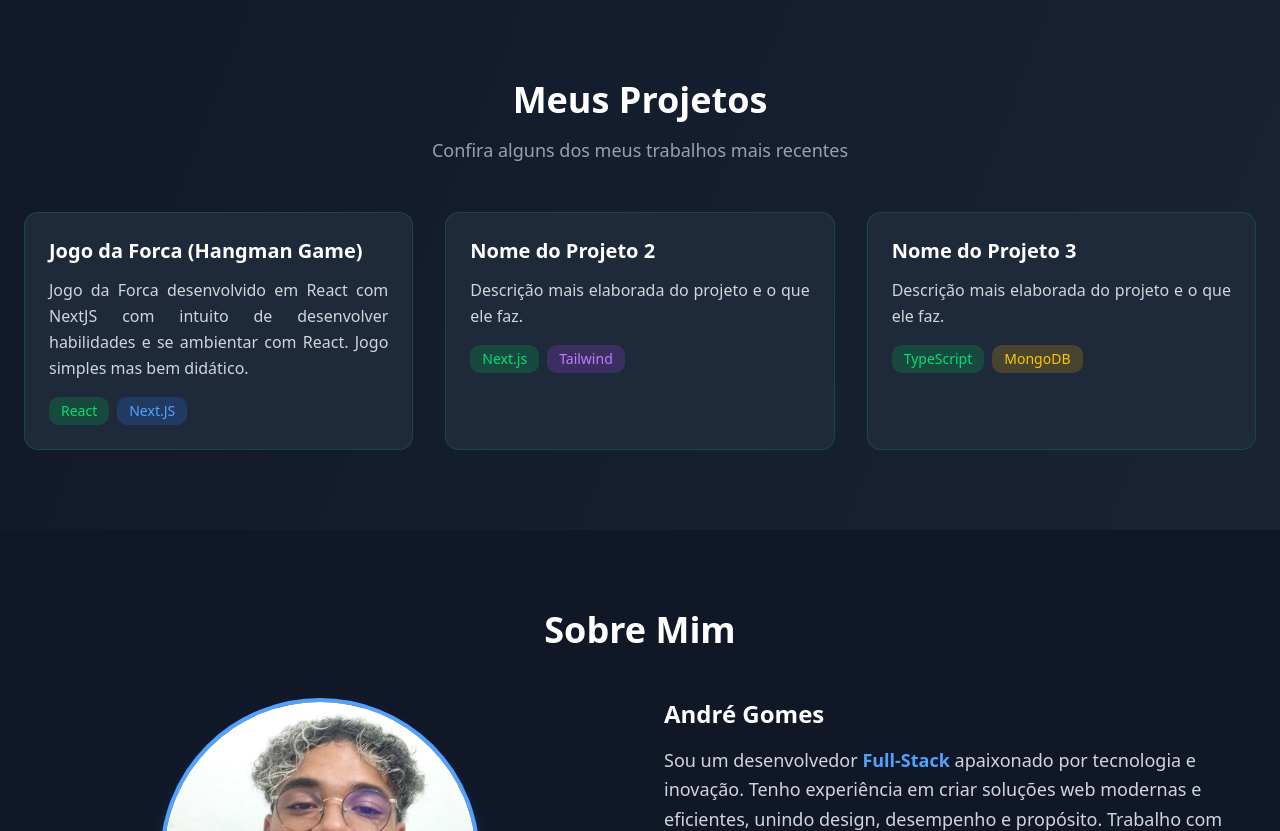
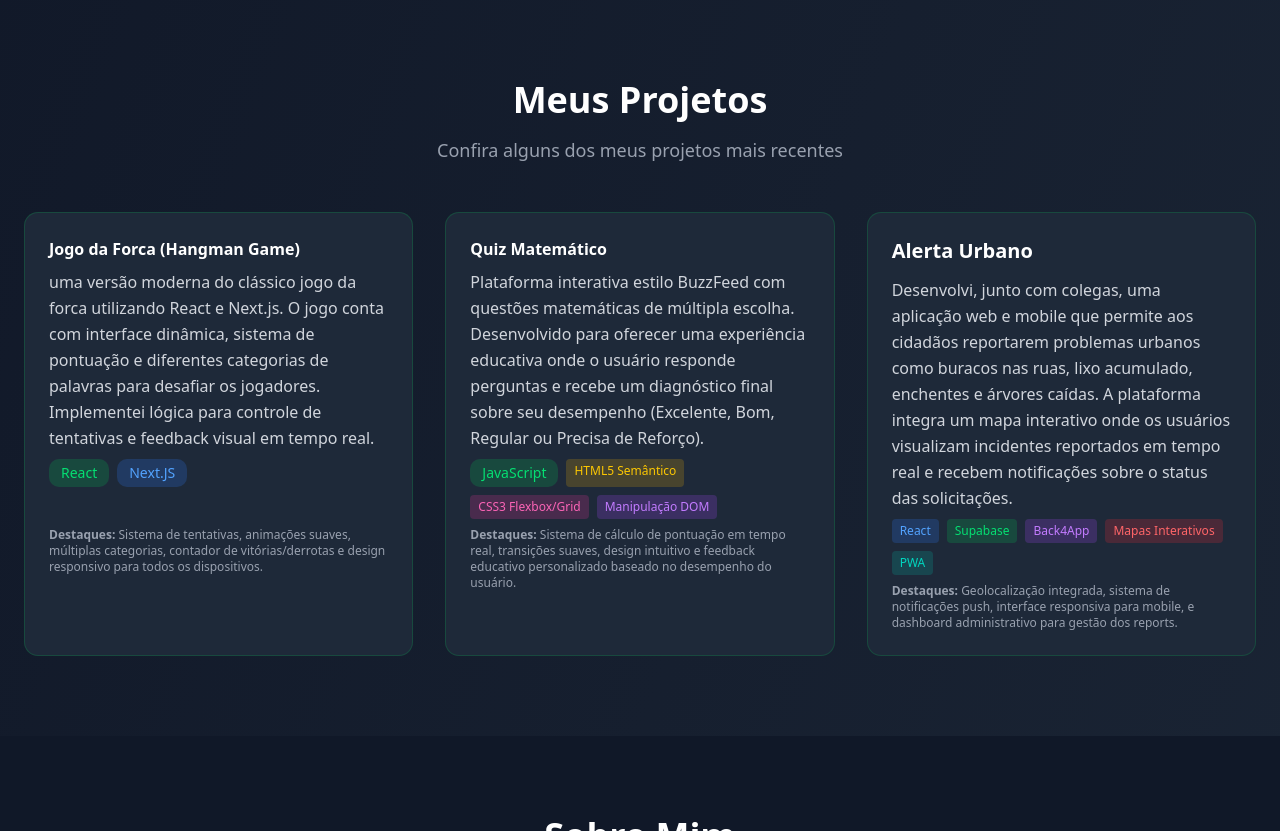
Before and after one commit to andrelgsilva/my-web-page, a Next.js app in the folder my-page/: page / in a window 1280 px wide. Shown: the part 460-1291 px from the top of the page. Built offline with nearby package versions, Linux system fonts and the light colour scheme.

Commit message:
linkando os projetos aos respectivos links dos repositorios

```diff
--- a/my-page/app/page.jsx
+++ b/my-page/app/page.jsx
@@ -16,38 +16,95 @@ export default function Home() {
             Meus Projetos
           </h2>
           <p className="text-gray-400 text-center mb-8 sm:mb-12 text-base sm:text-lg">
-            Confira alguns dos meus trabalhos mais recentes
+            Confira alguns dos meus projetos mais recentes
           </p>
 
           <div className="grid grid-cols-1 sm:grid-cols-2 lg:grid-cols-3 gap-4 sm:gap-6 md:gap-8">
             {/* Projeto 1 */}
             <div className="bg-gray-800 rounded-xl p-4 sm:p-6 border border-green-500/20 hover:border-green-400 hover:shadow-lg hover:shadow-green-500/20 transition-all duration-300">
-              <h3 className="text-lg sm:text-xl font-bold text-white mb-3">Jogo da Forca (Hangman Game)</h3>
-              <p className="text-gray-300 mb-4 text-justify leading-relaxed text-sm sm:text-base">Jogo da Forca desenvolvido em React com NextJS com intuito de desenvolver habilidades e se ambientar com React. Jogo simples mas bem didático.</p>
+              <a
+                href="https://github.com/andrelgsilva/hangman_game_react"
+                target="_blank"
+                rel="noopener noreferrer"
+                className="cursor-pointer"
+              >
+
+              <h3 className="font-semibold text-white mb-2">
+                Jogo da Forca (Hangman Game)
+              </h3>
+
+              <p className="text-gray-300 leading-relaxed mb-2">
+                uma versão moderna do clássico jogo da forca utilizando React e Next.js.
+                O jogo conta com interface dinâmica, sistema de pontuação e diferentes categorias de
+                palavras para desafiar os jogadores. Implementei lógica para controle de tentativas
+                e feedback visual em tempo real.
+              </p>
+              </a>
+
               <div className="flex flex-wrap gap-2">
                 <span className="bg-green-500/20 text-green-400 px-2 sm:px-3 py-1 rounded-lg text-xs sm:text-sm">React</span>
                 <span className="bg-blue-500/20 text-blue-400 px-2 sm:px-3 py-1 rounded-lg text-xs sm:text-sm">Next.JS</span>
               </div>
+              <p className="text-gray-400 text-xs mt-10">
+                <strong>Destaques:</strong> Sistema de tentativas, animações suaves, múltiplas categorias,
+                contador de vitórias/derrotas e design responsivo para todos os dispositivos.
+              </p>
             </div>
 
             {/* Projeto 2 */}
             <div className="bg-gray-800 rounded-xl p-4 sm:p-6 border border-green-500/20 hover:border-green-400 hover:shadow-lg hover:shadow-green-500/20 transition-all duration-300">
-              <h3 className="text-lg sm:text-xl font-bold text-white mb-3">Nome do Projeto 2</h3>
-              <p className="text-gray-300 mb-4 text-justify leading-relaxed text-sm sm:text-base">Descrição mais elaborada do projeto e o que ele faz.</p>
+
+            <a
+              href="https://github.com/andrelgsilva/meu-quiz"
+              target="_blank"
+              rel="noopener noreferrer"
+              className="cursor-pointer"
+            >
+
+            <h2 className="font-semibold text-white mb-2">Quiz Matemático</h2>
+              <p className="text-gray-300 leading-relaxed mb-2">
+                Plataforma interativa estilo BuzzFeed com questões matemáticas de múltipla escolha.
+                Desenvolvido para oferecer uma experiência educativa onde o usuário responde perguntas
+                e recebe um diagnóstico final sobre seu desempenho (Excelente, Bom, Regular ou Precisa de Reforço).</p>
+              </a>
               <div className="flex flex-wrap gap-2">
-                <span className="bg-green-500/20 text-green-400 px-2 sm:px-3 py-1 rounded-lg text-xs sm:text-sm">Next.js</span>
-                <span className="bg-purple-500/20 text-purple-400 px-2 sm:px-3 py-1 rounded-lg text-xs sm:text-sm">Tailwind</span>
+                <span className="bg-green-500/20 text-green-400 px-2 sm:px-3 py-1 rounded-lg text-xs sm:text-sm">JavaScript</span>
+                <span className="bg-yellow-500/20 text-yellow-400 px-2 py-1 rounded text-xs">HTML5 Semântico</span>
+                <span className="bg-pink-500/20 text-pink-400 px-2 py-1 rounded text-xs">CSS3 Flexbox/Grid</span>
+                <span className="bg-purple-500/20 text-purple-400 px-2 py-1 rounded text-xs">Manipulação DOM</span>
+
               </div>
+                <p className="text-gray-400 text-xs mt-2">
+                  <strong>Destaques:</strong> Sistema de cálculo de pontuação em tempo real, transições suaves,
+                  design intuitivo e feedback educativo personalizado baseado no desempenho do usuário.
+                </p>
             </div>
 
             {/* Projeto 3 */}
             <div className="bg-gray-800 rounded-xl p-4 sm:p-6 border border-green-500/20 hover:border-green-400 hover:shadow-lg hover:shadow-green-500/20 transition-all duration-300">
-              <h3 className="text-lg sm:text-xl font-bold text-white mb-3">Nome do Projeto 3</h3>
-              <p className="text-gray-300 mb-4 text-justify leading-relaxed text-sm sm:text-base">Descrição mais elaborada do projeto e o que ele faz.</p>
+              <a
+                href="https://github.com/ailtu/AlertaUrbano"
+                target="_blank"
+                rel="noopener noreferrer"
+                className="cursor-pointer"
+              >
+              <h3 className="text-lg sm:text-xl font-bold text-white mb-3">Alerta Urbano</h3>
+              <p className="text-gray-300 leading-relaxed mb-2">Desenvolvi, junto com colegas, uma aplicação web e mobile que permite aos cidadãos reportarem problemas urbanos
+                como buracos nas ruas, lixo acumulado, enchentes e árvores caídas. A plataforma integra
+                um mapa interativo onde os usuários visualizam incidentes reportados em tempo real e
+                recebem notificações sobre o status das solicitações.</p>
+              </a>
               <div className="flex flex-wrap gap-2">
-                <span className="bg-green-500/20 text-green-400 px-2 sm:px-3 py-1 rounded-lg text-xs sm:text-sm">TypeScript</span>
-                <span className="bg-yellow-500/20 text-yellow-400 px-2 sm:px-3 py-1 rounded-lg text-xs sm:text-sm">MongoDB</span>
+                <span className="bg-blue-500/20 text-blue-400 px-2 py-1 rounded text-xs">React</span>
+                <span className="bg-green-500/20 text-green-400 px-2 py-1 rounded text-xs">Supabase</span>
+                <span className="bg-purple-500/20 text-purple-400 px-2 py-1 rounded text-xs">Back4App</span>
+                <span className="bg-red-500/20 text-red-400 px-2 py-1 rounded text-xs">Mapas Interativos</span>
+                <span className="bg-teal-500/20 text-teal-400 px-2 py-1 rounded text-xs">PWA</span>
               </div>
+              <p className="text-gray-400 text-xs mt-2">
+                <strong>Destaques:</strong> Geolocalização integrada, sistema de notificações push,
+                interface responsiva para mobile, e dashboard administrativo para gestão dos reports.
+              </p>
             </div>
           </div>
         </div>
```
